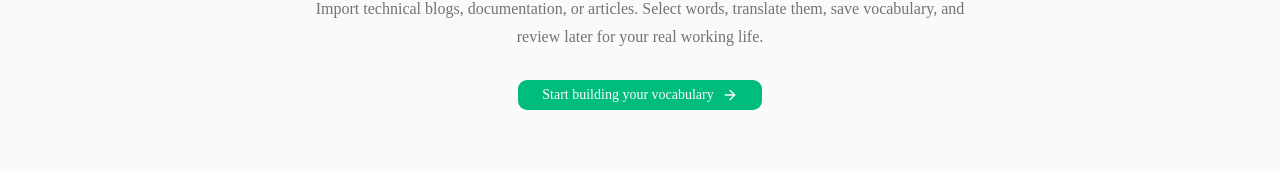
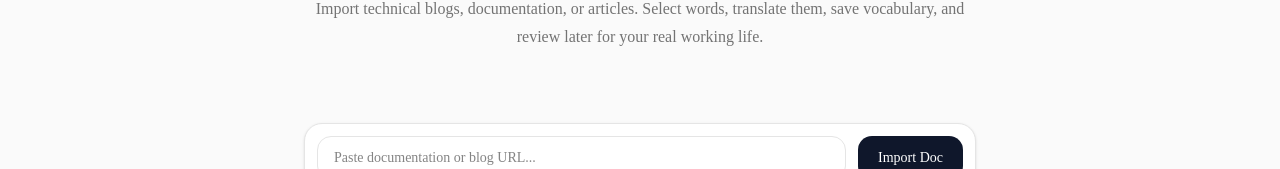
Before and after one commit to Trinhhayoo/DocuVocab, a Next.js app: page / in a window 1280 px wide. Shown: the part 266-435 px from the top of the page. Built offline with nearby package versions, Linux system fonts and the light colour scheme; no server answers; the database is empty.

Commit message:
Improve title and logo

```diff
--- a/src/app/layout.tsx
+++ b/src/app/layout.tsx
@@ -16,8 +16,11 @@ const geistMono = Geist_Mono({
 });
 
 export const metadata: Metadata = {
-  title: "Create Next App",
-  description: "Generated by create next app",
+  title: "Document Note",
+  description: "Explore your saved documents and continue learning vocabulary.",
+  icons: {
+    icon: "/logo.svg",
+  }
 };
 
 export default function RootLayout({
--- a/src/app/page.tsx
+++ b/src/app/page.tsx
@@ -26,12 +26,6 @@ export default async function HomePage() {
             working life.
           </p>
 
-          <div className="mt-7 flex justify-center">
-            <Button className="gap-2 bg-emerald-500 px-6 hover:bg-emerald-600">
-              Start building your vocabulary
-              <ArrowRight className="size-4" />
-            </Button>
-          </div>
         </section>
 
         <UrlImportForm />
--- a/src/components/layout/app-header.tsx
+++ b/src/components/layout/app-header.tsx
@@ -2,7 +2,6 @@ import Link from "next/link";
 import { BookOpenText } from "lucide-react";
 
 import { Button } from "@/components/ui/button";
-import { Input } from "@/components/ui/input";
 
 export function AppHeader() {
   return (
```
Also changed, not shown: public/logo.svg (added), src/app/logo.svg (added).
